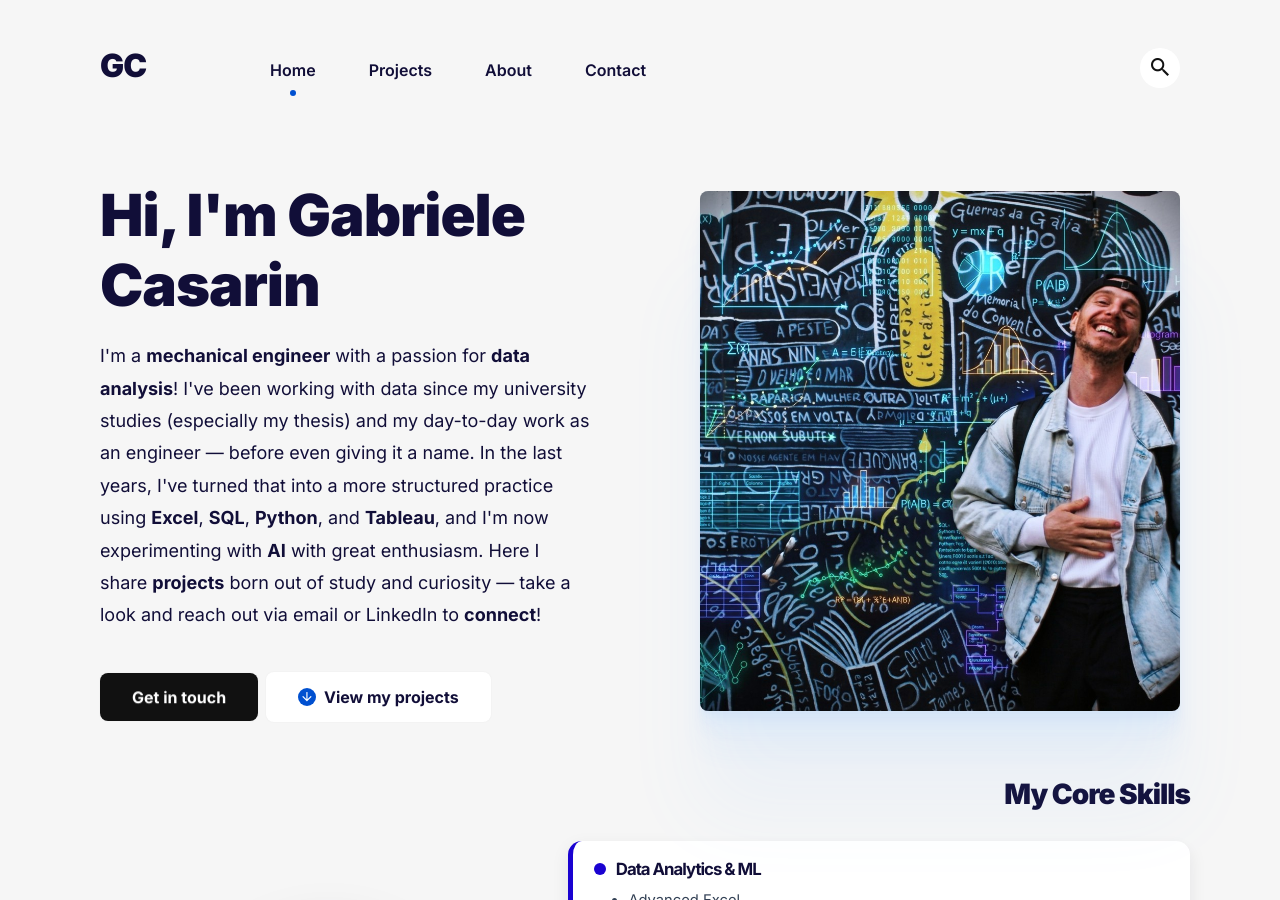
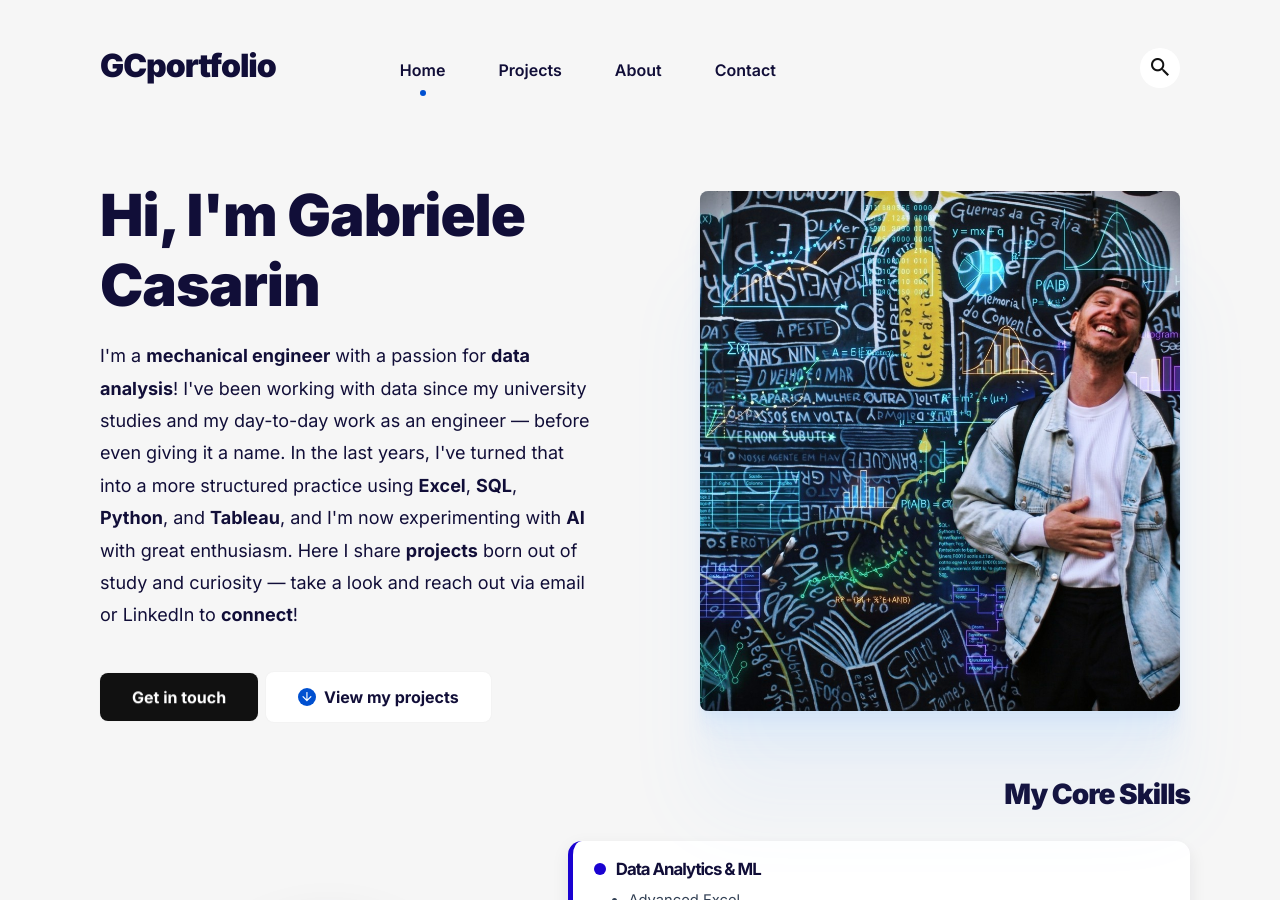
Before and after one commit to gcasarin/gcasarin.github.io, a Jekyll site: the page built from index.html, in a window 1280 px wide and 900 px high. Built offline with Jekyll 4.4.1, drawn with Linux system fonts in a browser that asks for light colours.

Commit message:
Update site title and hero description in settings

```diff
--- a/_data/settings.yml
+++ b/_data/settings.yml
@@ -1,5 +1,5 @@
 # Site settings
-title: GC
+title: GCportfolio
 #logo_image: ""
 description: "Gabriele Casarin Portfolio"
 social_media_share_image: "/images/cover_image_portfolio.jpeg"
@@ -36,7 +36,7 @@ footer_menu__settings:
 # Hero settings
 hero__settings:
   title: "Hi, I'm Gabriele Casarin"
-  description_html: "I'm a <strong>mechanical engineer</strong> with a passion for <strong>data analysis</strong>! I've been working with data since my university studies (especially my thesis) and my day-to-day work as an engineer — before even giving it a name. In the last years, I've turned that into a more structured practice using <strong>Excel</strong>, <strong>SQL</strong>, <strong>Python</strong>, and <strong>Tableau</strong>, and I'm now experimenting with <strong>AI</strong> with great enthusiasm. Here I share <strong/>projects</strong> born out of study and curiosity — take a look and reach out via email or LinkedIn to <strong>connect</strong>!"
+  description_html: "I'm a <strong>mechanical engineer</strong> with a passion for <strong>data analysis</strong>! I've been working with data since my university studies and my day-to-day work as an engineer — before even giving it a name. In the last years, I've turned that into a more structured practice using <strong>Excel</strong>, <strong>SQL</strong>, <strong>Python</strong>, and <strong>Tableau</strong>, and I'm now experimenting with <strong>AI</strong> with great enthusiasm. Here I share <strong/>projects</strong> born out of study and curiosity — take a look and reach out via email or LinkedIn to <strong>connect</strong>!"
   image: "/images/cover_image_portfolio.jpeg"
   image_alt: "Gabriele Casarin's picture"
   cta_button: "Get in touch"
```
